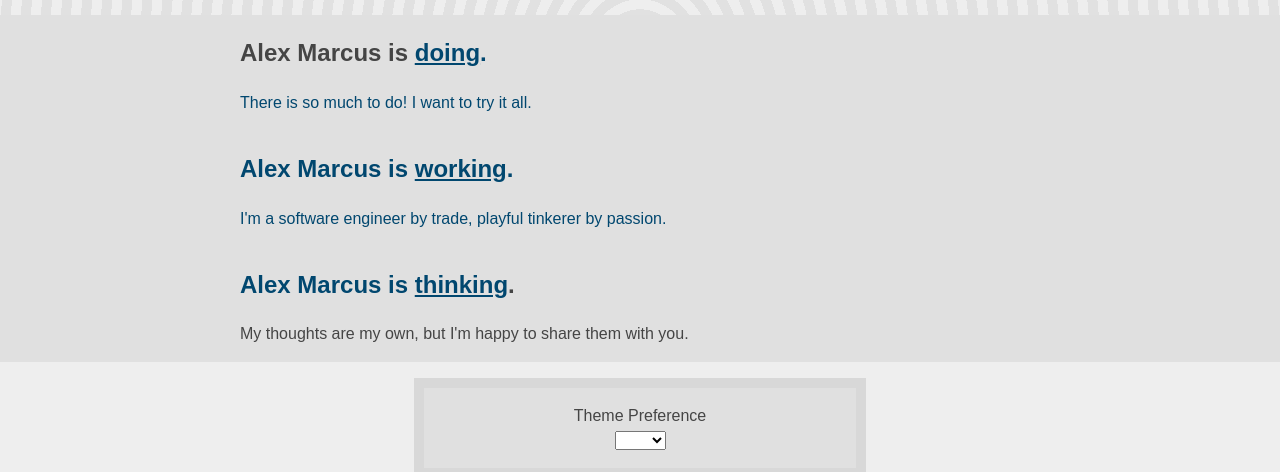
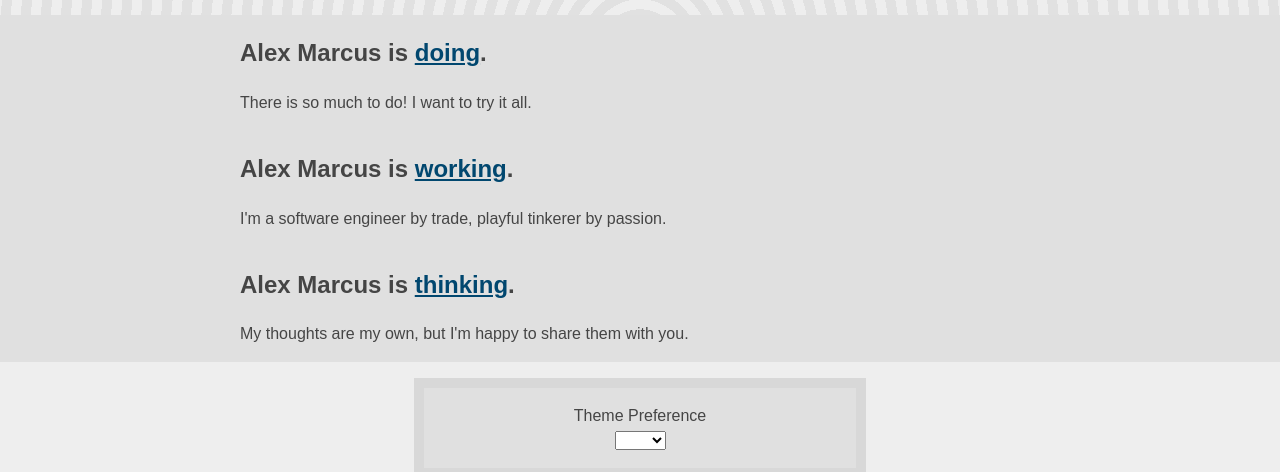
Before and after one commit to alexmarc-us/alexmarc.us_11ty, an Eleventy site: page index.njk in a window 1280 px wide. Shown: the part 328-800 px from the top of the page. Built offline with nearby package versions, Linux system fonts and the light colour scheme; Eleventy itself is replaced by a stand-in of ours; files that its build step writes are made by us from their sources.

Commit message:
Fixes homepage link

```diff
--- a/index.njk
+++ b/index.njk
@@ -4,7 +4,7 @@ bodyClass: expanded
 ---
 <section>
     <h1>
-        Alex Marcus is <a href="/doing">doing<a/>.
+        Alex Marcus is <a href="/doing">doing</a>.
     </h1>
     <p>
         There is so much to do!  I want to try it all.
@@ -13,7 +13,7 @@ bodyClass: expanded
 
 <section>
     <h1>
-        Alex Marcus is <a href="/working">working<a/>.
+        Alex Marcus is <a href="/working">working</a>.
     </h1>
     <p>
         I'm a software engineer by trade, playful tinkerer by passion.
```
